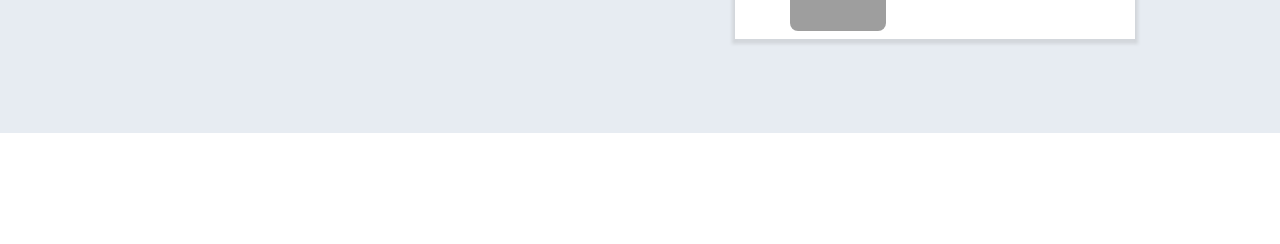
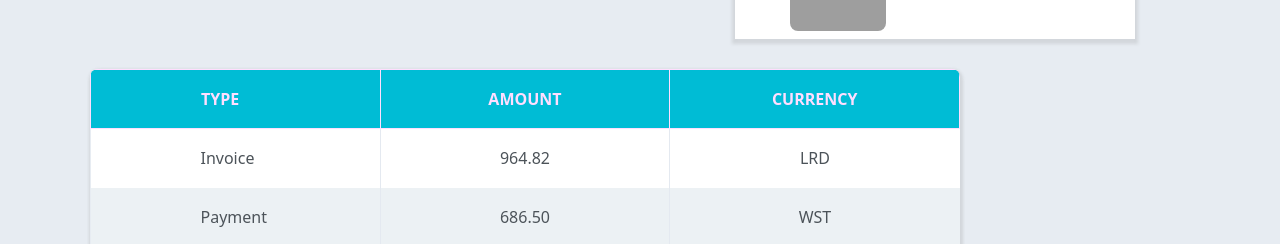
Before and after one commit to olozovik/goit-react-hw-01-components, a React (Create React App) app: page / in a window 1280 px wide. Shown: the part 667-911 px from the top of the page. Before the commit the page ends 800 px from the top, so only its background shows below. Built offline with nearby package versions, Linux system fonts and the light colour scheme; grey boxes are pictures that could not be loaded.

Commit message:
transactions

```diff
--- a/src/App.jsx
+++ b/src/App.jsx
@@ -5,6 +5,8 @@
 import statisticalData from './statistical-data.json';
 import { FriendList } from './components/FriendList/FriendList';
 import friends from './friends.json';
+import { TransactionHistory } from './components/TransactionHistory/TransactionHistory';
+import transactions from './transactions.json';
 
 export function App() {
   return (
@@ -18,6 +20,7 @@
       />
       <Statistics title="Upload stats" stats={statisticalData} />
       <FriendList friends={friends} />
+      <TransactionHistory transactions={transactions} />
     </Wrapper>
   );
 }
--- a/src/components/FriendList/FriendList.styled.jsx
+++ b/src/components/FriendList/FriendList.styled.jsx
@@ -1,7 +1,6 @@
 import styled from '@emotion/styled';
 
 const List = styled.ul`
-  order: 2;
   display: flex;
   flex-direction: column;
   gap: 14px;
--- a/src/components/SocialProfile/SocialProfile.styled.jsx
+++ b/src/components/SocialProfile/SocialProfile.styled.jsx
@@ -1,7 +1,6 @@
 import styled from '@emotion/styled';
 
 const Card = styled.div`
-  order: 2;
   width: 250px;
   border-radius: 5px;
   overflow: hidden;
--- a/src/components/Statistics/Statistics.styled.jsx
+++ b/src/components/Statistics/Statistics.styled.jsx
@@ -1,7 +1,6 @@
 import styled from '@emotion/styled';
 
 const Section = styled.section`
-  order: 2;
   font-family: ${props => props.theme.font};
 `;
 
--- /dev/null
+++ b/src/components/TransactionHistory/TransactionHistory.jsx
@@ -0,0 +1,48 @@
+import PropTypes from 'prop-types';
+import {
+  Table,
+  TableHead,
+  TableBody,
+  TR,
+  TD,
+  Type,
+} from './TransactionHistory.styled';
+
+function TransactionHistory({ transactions }) {
+  return (
+    <Table>
+      <TableHead>
+        <tr>
+          <th>Type</th>
+          <th>Amount</th>
+          <th>Currency</th>
+        </tr>
+      </TableHead>
+      <TableBody>
+        {transactions.map(item => {
+          const { id, type, amount, currency } = item;
+          return (
+            <TR key={id}>
+              <Type>{type}</Type>
+              <TD>{amount}</TD>
+              <TD>{currency}</TD>
+            </TR>
+          );
+        })}
+      </TableBody>
+    </Table>
+  );
+}
+
+export { TransactionHistory };
+
+TransactionHistory.propTypes = {
+  transaction: PropTypes.arrayOf(
+    PropTypes.shape({
+      id: PropTypes.string.isRequired,
+      type: PropTypes.string.isRequired,
+      amount: PropTypes.string.isRequired,
+      currency: PropTypes.string.isRequired,
+    }),
+  ),
+};
--- /dev/null
+++ b/src/components/TransactionHistory/TransactionHistory.styled.jsx
@@ -0,0 +1,54 @@
+import styled from '@emotion/styled';
+
+const Table = styled.table`
+  width: 870px;
+  min-width: 400px;
+  border-collapse: collapse;
+  border-radius: 8px;
+  overflow: hidden;
+  box-shadow: 1px 2px 3px 2px ${props => props.theme.boxShadowColor};
+`;
+
+const TableHead = styled.thead`
+  background-color: ${props => props.theme.tableHeadBgColor};
+  color: ${props => props.theme.statisticStatsColor};
+  text-transform: uppercase;
+  & th {
+    width: 33%;
+    padding: 20px;
+    border: 1px solid ${props => props.theme.statisticStatsColor};
+    &:nth-of-type(1) {
+      padding: 20px 20px 20px 110px;
+      text-align: left;
+    }
+  }
+`;
+
+const TR = styled.tr`
+  background-color: ${props => props.theme.tableSecondaryBgColor};
+  color: ${props => props.theme.statisticTitleColor};
+  &:nth-of-type(2n + 1) {
+    background-color: ${props => props.theme.mainBgColor};
+  }
+`;
+
+const TableBody = styled.tbody`
+  & td:not(:last-child) {
+    border-right: 1px solid ${props => props.theme.borderColor};
+  }
+`;
+
+const TD = styled.td`
+  width: 33%;
+  padding: 20px;
+  text-align: center;
+`;
+
+const Type = styled.td`
+  width: 33%;
+  text-transform: capitalize;
+  text-align: left;
+  padding: 20px 20px 20px 110px;
+`;
+
+export { Table, TableHead, TableBody, TD, Type, TR };
--- a/src/constant/theme.js
+++ b/src/constant/theme.js
@@ -9,4 +9,6 @@
   wrapperBgColor: '#e7ecf2',
   borderColor: '#e4e9f0',
   boxShadowColor: 'rgba(128, 128, 128, 0.2)',
+  tableHeadBgColor: '#00BCD5',
+  tableSecondaryBgColor: '#ECF1F4',
 };
--- /dev/null
+++ b/src/transactions.json
@@ -0,0 +1,122 @@
+[
+  {
+    "id": "1e0700a2-5183-4291-85cc-2065a036a683",
+    "type": "invoice",
+    "amount": "964.82",
+    "currency": "LRD"
+  },
+  {
+    "id": "a30f821b-4d25-4ff0-abdd-e340b3f0dd2b",
+    "type": "payment",
+    "amount": "686.50",
+    "currency": "WST"
+  },
+  {
+    "id": "44dca67a-8e5a-4798-bf8e-b15efd4e1abd",
+    "type": "invoice",
+    "amount": "828.62",
+    "currency": "UGX"
+  },
+  {
+    "id": "ea8ed3dc-2b68-4a53-905a-53ecb0adef33",
+    "type": "withdrawal",
+    "amount": "527.80",
+    "currency": "ALL"
+  },
+  {
+    "id": "ea76146a-0b00-4b80-bc02-a8c822176712",
+    "type": "withdrawal",
+    "amount": "371.43",
+    "currency": "MUR"
+  },
+  {
+    "id": "63ca02f9-d637-46b5-9237-f3b24425e029",
+    "type": "payment",
+    "amount": "862.44",
+    "currency": "AUD"
+  },
+  {
+    "id": "ed0263e8-59a5-4bf1-87e0-2bb88e53dc34",
+    "type": "withdrawal",
+    "amount": "907.00",
+    "currency": "GEL"
+  },
+  {
+    "id": "6013bad0-750c-4691-8bc2-d8f2b43969c4",
+    "type": "withdrawal",
+    "amount": "352.52",
+    "currency": "UGX"
+  },
+  {
+    "id": "252c7be4-8b06-4fa7-8d42-61fb835b70d5",
+    "type": "payment",
+    "amount": "388.98",
+    "currency": "TOP"
+  },
+  {
+    "id": "4eaab41b-b967-40ac-82ed-85fc66f646f1",
+    "type": "deposit",
+    "amount": "103.10",
+    "currency": "BWP"
+  },
+  {
+    "id": "9648a350-8469-42d5-8bf3-18090de5fe67",
+    "type": "withdrawal",
+    "amount": "322.32",
+    "currency": "MRO"
+  },
+  {
+    "id": "9c5c25fb-1a95-4b2f-8d1f-4c4426d677cc",
+    "type": "invoice",
+    "amount": "14.79",
+    "currency": "PYG"
+  },
+  {
+    "id": "43ef232c-80e9-4d6f-b48a-b22405620de3",
+    "type": "payment",
+    "amount": "904.86",
+    "currency": "CHF"
+  },
+  {
+    "id": "5161682e-e620-4019-ab0a-24ceb10fbd20",
+    "type": "withdrawal",
+    "amount": "307.08",
+    "currency": "NOK"
+  },
+  {
+    "id": "7b119d71-42e6-4c42-a141-6818b07bb9ff",
+    "type": "invoice",
+    "amount": "275.07",
+    "currency": "AWG"
+  },
+  {
+    "id": "a4f65722-65c4-4c28-b1f4-b8ed988bb205",
+    "type": "deposit",
+    "amount": "213.10",
+    "currency": "STD"
+  },
+  {
+    "id": "c6e5784b-0ca3-48d6-86e5-b5128af5a523",
+    "type": "invoice",
+    "amount": "116.11",
+    "currency": "CUP CUC"
+  },
+  {
+    "id": "c9ebed6a-3a02-4b49-ac0d-0534b51f2bfd",
+    "type": "invoice",
+    "amount": "878.67",
+    "currency": "HKD"
+  },
+  {
+    "id": "a4a98b0e-b22c-438b-9f83-de2df52110c8",
+    "type": "invoice",
+    "amount": "725.03",
+    "currency": "UYU UYI"
+  },
+  {
+    "id": "b39bfa7a-0166-4c47-94d6-87d20590f746",
+    "type": "payment",
+    "amount": "405.45",
+    "currency": "MDL"
+  }
+]
```
